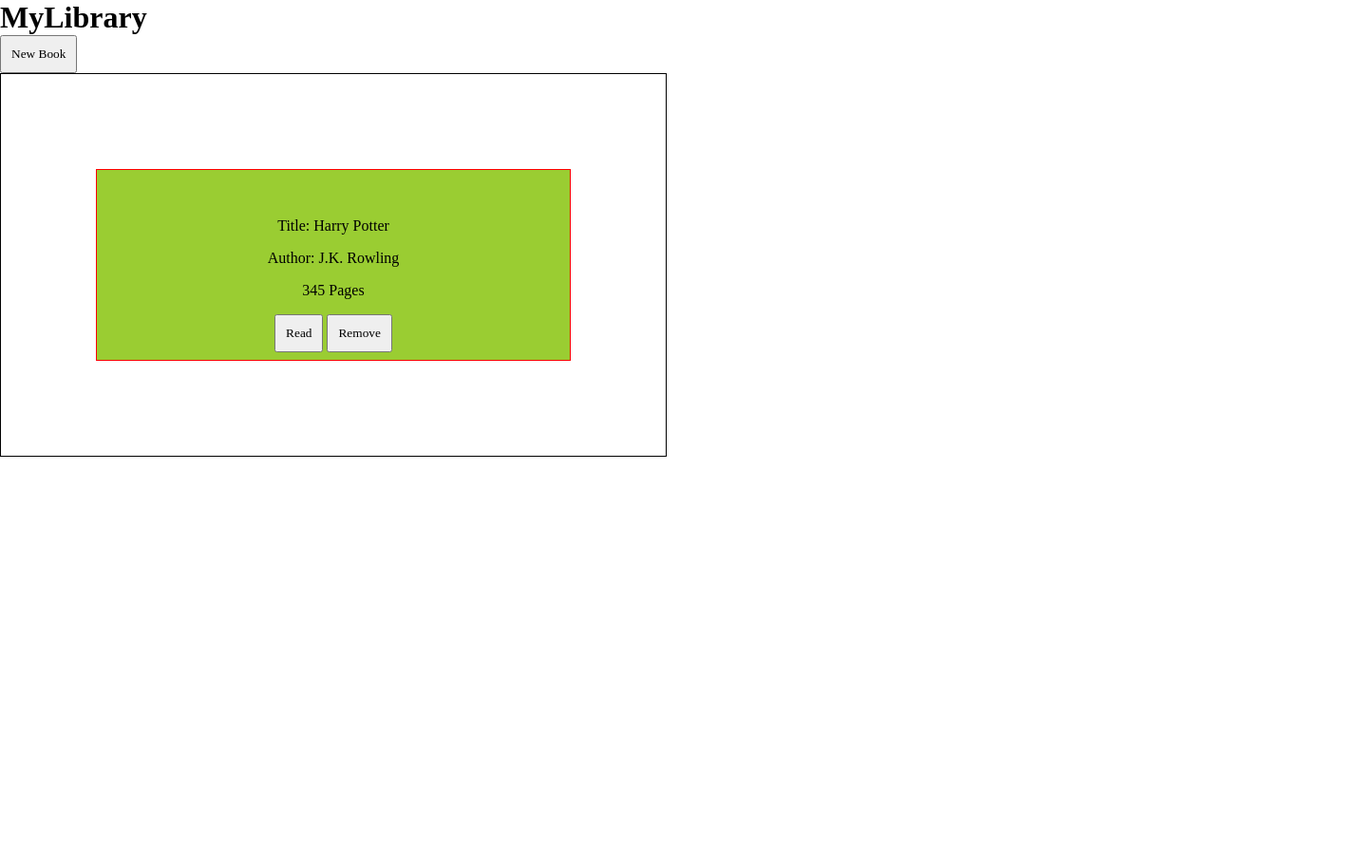
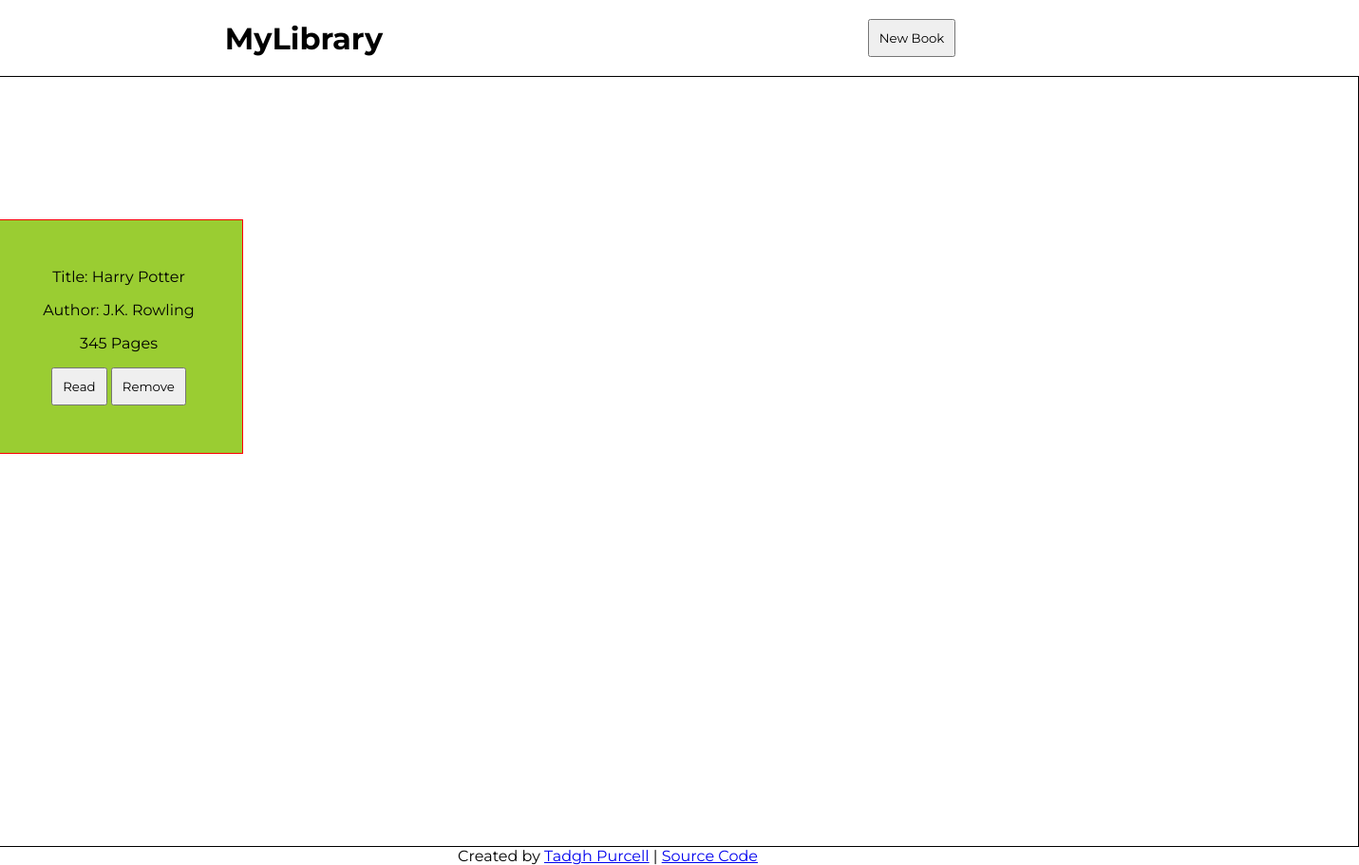
Before and after one commit to BigSmokeyBacon/library, a plain HTML site: page index.html in a window 1280 px wide. Shown: the whole page at 95% size, 1431 px wide, since content can reach past the window. Before the commit the page ends 800 px from the top, so only its background shows below. Drawn offline with Linux system fonts and the light colour scheme.

Commit message:
Edit layout to add header footer and book container
Also fix issue where pre loaded book cards were bigger than newly added books

```diff
--- a/index.html
+++ b/index.html
@@ -10,8 +10,9 @@
   <body>
     <div class="header">
       <h1>MyLibrary</h1>
+      <button type="button" class="btn btn-new">New Book</button>
     </div>
-    <button type="button" class="btn btn-new">New Book</button>
+
     <form class="hidden">
       <div class="form-title">
         <label for="title">Title:</label
@@ -34,6 +35,7 @@
         <button class="btn btn-form-submit" type="submit">Submit</button>
       </div>
     </form>
+
     <div class="book-display">
       <div class="card card--0">
         <div class="card-title">Title: Harry Potter</div>
@@ -44,6 +46,11 @@
           <button class="btn btn-card-remove" type="button">Remove</button>
         </div>
       </div>
+    </div>
+
+    <div class="footer">
+      Created by <a href="#">Tadgh Purcell</a> | <a href="#">Source Code</a>
+    </div>
 
     <div class="overlay hidden"></div>
     <script src="script.js"></script>
--- a/style.css
+++ b/style.css
@@ -3,6 +3,26 @@
   margin: 0px;
 }
 
+@font-face {
+  font-family: montserrat;
+  src: url(Montserrat-VariableFont_wght.ttf);
+}
+
+body {
+  font-family: montserrat, sans-serif;
+  display: grid;
+  height: 95vh;
+  grid-template-rows: max-content 1fr max-content;
+  place-items: center;
+}
+
+.header {
+  display: grid;
+  width: 100%;
+  place-items: center;
+  grid-template-columns: repeat(2, 1fr);
+  padding: 20px;
+}
 .hidden {
   display: none;
 }
@@ -50,8 +70,13 @@ button {
 .book-display {
   display: grid;
   border: 1px solid black;
-  width: 500px;
-  padding: 100px;
+  grid-template-columns: repeat(auto-fit, 250px);
+  grid-template-rows: repeat(2, 1fr);
+  width: 100%;
+  align-items: center;
+  justify-items: center;
+  gap: 16px;
+  padding: 150px;
 }
 
 .card {
@@ -60,6 +85,6 @@ button {
   place-items: center;
   gap: 16px;
   border: 1px solid red;
-  height: 100px;
+  width: max-content;
   background-color: yellowgreen;
 }
```
Also changed, not shown: Montserrat-Italic-VariableFont_wght.ttf (added), Montserrat-VariableFont_wght.ttf (added).
